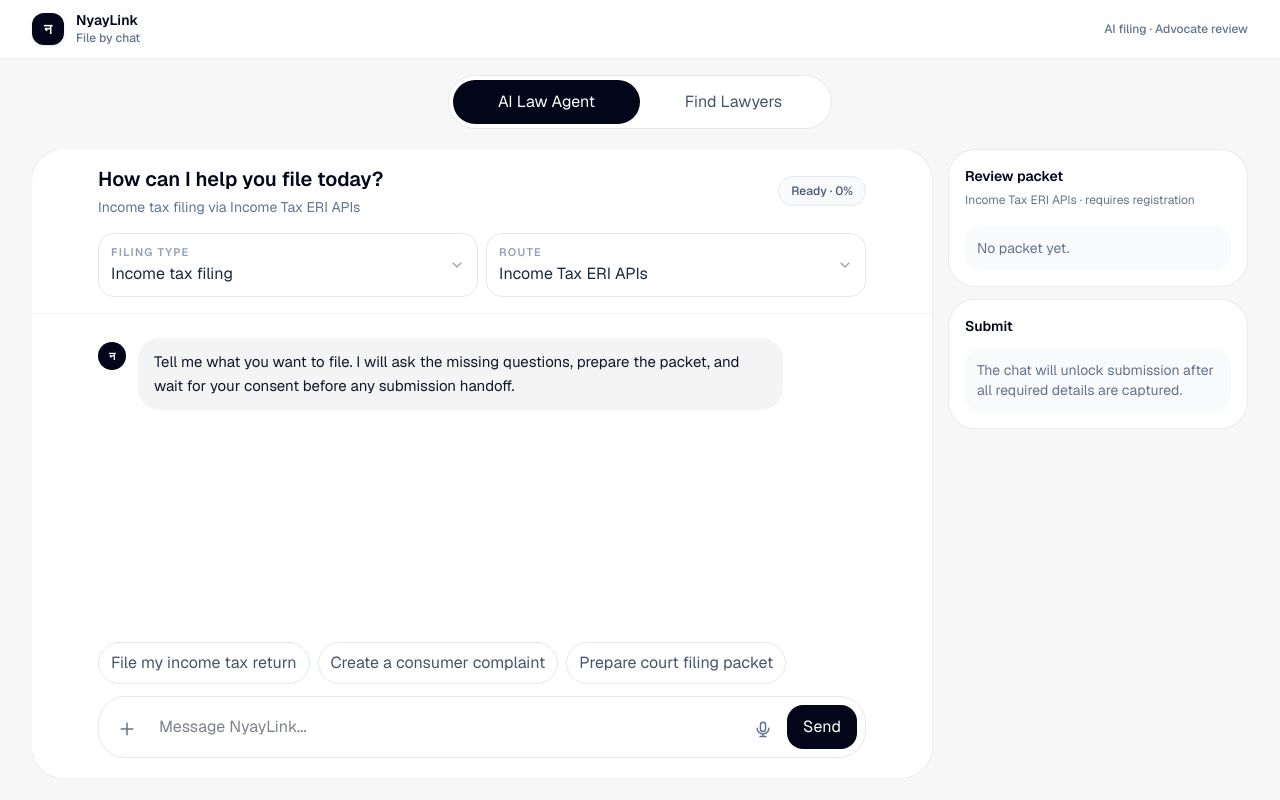
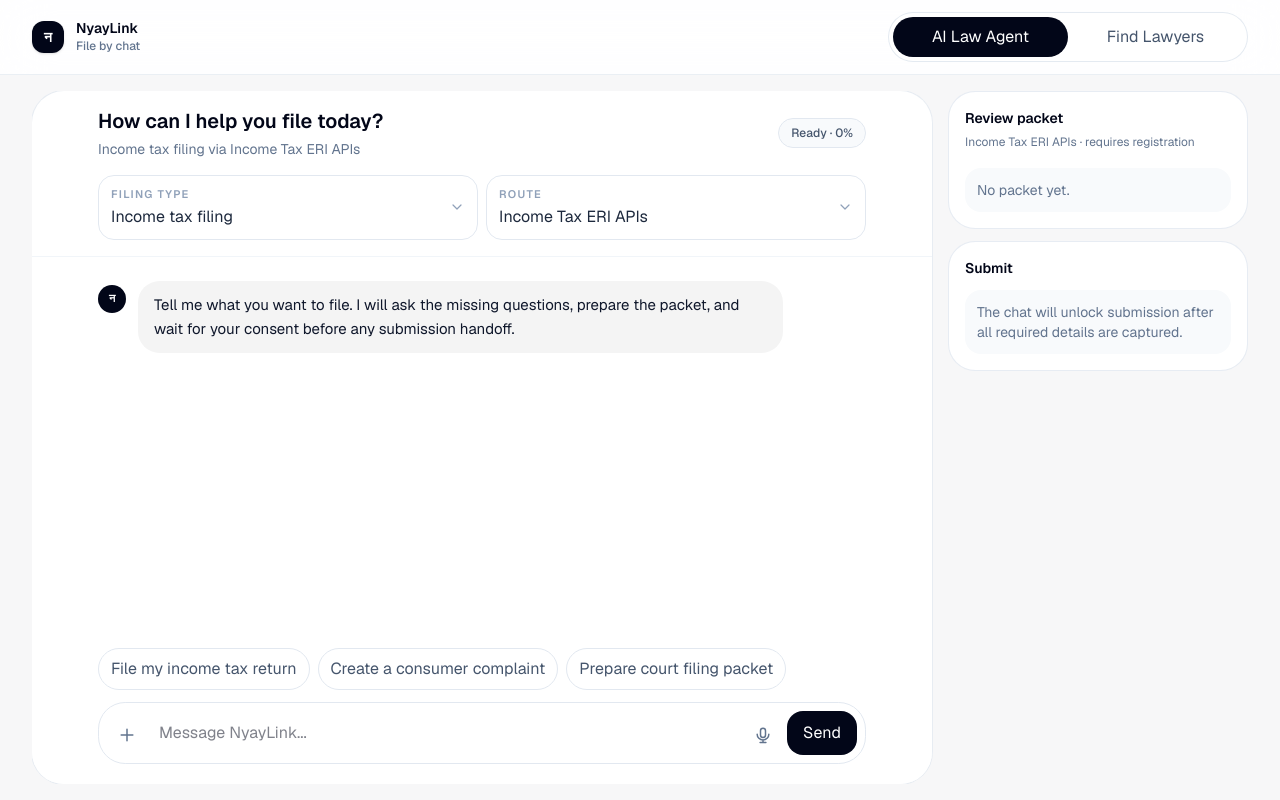
Before and after one commit to farzeenilyaszargar/Caseway, a Next.js app: page /assistant in a window 1280 px wide. Built offline with nearby package versions, Linux system fonts and the light colour scheme.

Commit message:
Move assistant toggle into header

```diff
--- a/app/assistant/page.tsx
+++ b/app/assistant/page.tsx
@@ -551,10 +551,8 @@ export default function AssistantPage() {
     }
   }
 
-  return (
-    <AppShell>
-      <section className="mx-auto flex h-[calc(100vh-65px)] max-w-7xl flex-col overflow-hidden px-3 py-4 sm:px-5 lg:px-8">
-        <div className="mx-auto grid w-full max-w-sm grid-cols-2 rounded-full border border-slate-200/90 bg-white/92 p-1">
+  const headerToggle = (
+    <div className="grid w-full grid-cols-2 rounded-full border border-slate-200/90 bg-white/92 p-1 sm:w-[360px]">
       {[
         ["agent", "AI Law Agent"],
         ["lawyers", "Find Lawyers"],
@@ -562,7 +560,7 @@ export default function AssistantPage() {
         <button
           key={value}
           onClick={() => setMode(value as Mode)}
-              className={`rounded-full px-4 py-2.5 text-sm font-medium ${
+          className={`rounded-full px-4 py-2 text-sm font-medium ${
             mode === value
               ? "bg-slate-950 text-white"
               : "text-slate-600 hover:bg-slate-50 hover:text-slate-950"
@@ -572,9 +570,13 @@ export default function AssistantPage() {
         </button>
       ))}
     </div>
+  );
 
+  return (
+    <AppShell headerAction={headerToggle}>
+      <section className="mx-auto flex h-full max-w-7xl flex-col overflow-hidden px-3 py-4 sm:px-5 lg:px-8">
         {mode === "agent" ? (
-          <div className="mt-5 grid min-h-0 flex-1 overflow-hidden lg:grid-cols-[minmax(0,1fr)_300px] lg:gap-4">
+          <div className="grid min-h-0 flex-1 overflow-hidden lg:grid-cols-[minmax(0,1fr)_300px] lg:gap-4">
             <div className="flex min-h-0 flex-col overflow-hidden rounded-[2rem] bg-white ring-1 ring-slate-200/75">
               <div className="border-b border-slate-100 px-4 py-4 sm:px-6">
                 <div className="mx-auto flex max-w-3xl flex-wrap items-center justify-between gap-3">
--- a/app/components/AppShell.tsx
+++ b/app/components/AppShell.tsx
@@ -1,10 +1,11 @@
 import Link from "next/link";
+import type { ReactNode } from "react";
 
-export function AppShell({ children }: Readonly<{ children: React.ReactNode }>) {
+export function AppShell({ children, headerAction }: Readonly<{ children: ReactNode; headerAction?: ReactNode }>) {
   return (
-    <main className="app-canvas min-h-screen text-slate-950">
-      <header className="sticky top-0 z-20 border-b border-slate-200/70 bg-white/88 backdrop-blur-xl">
-        <div className="mx-auto flex max-w-7xl items-center justify-between gap-4 px-4 py-3 sm:px-6 lg:px-8">
+    <main className="app-canvas flex h-screen flex-col overflow-hidden text-slate-950">
+      <header className="z-20 shrink-0 border-b border-slate-200/70 bg-white/88 backdrop-blur-xl">
+        <div className="mx-auto flex max-w-7xl flex-wrap items-center justify-between gap-3 px-4 py-3 sm:flex-nowrap sm:px-6 lg:px-8">
           <Link className="flex items-center gap-3" href="/">
             <div className="grid h-8 w-8 place-items-center rounded-xl bg-slate-950 text-sm font-semibold text-white shadow-sm">
               न
@@ -14,12 +15,10 @@ export function AppShell({ children }: Readonly<{ children: React.ReactNode }>)
               <p className="text-xs font-medium text-slate-500">File by chat</p>
             </div>
           </Link>
-          <p className="hidden text-xs font-medium text-slate-500 sm:block">
-            AI filing · Advocate review
-          </p>
+          {headerAction ? <div className="order-3 w-full sm:order-none sm:w-auto">{headerAction}</div> : null}
         </div>
       </header>
-      {children}
+      <div className="min-h-0 flex-1">{children}</div>
     </main>
   );
 }
```
Lines whose indentation alone changed are shown as unchanged.
